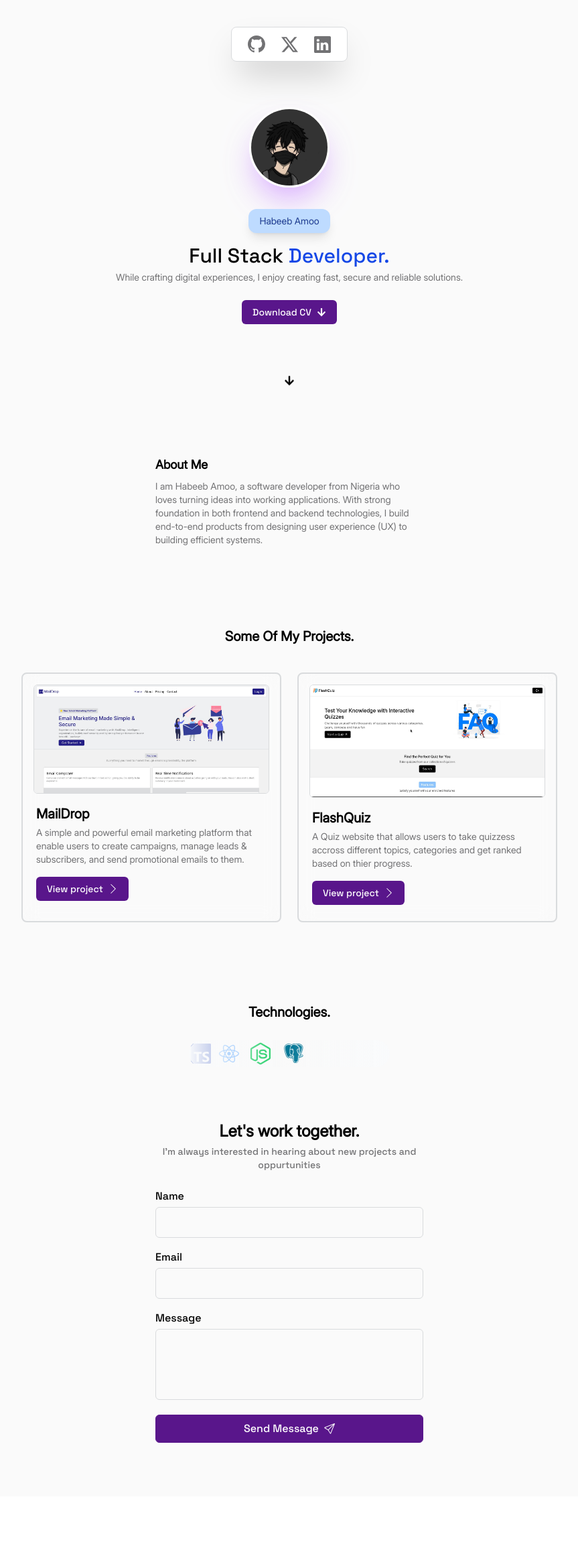
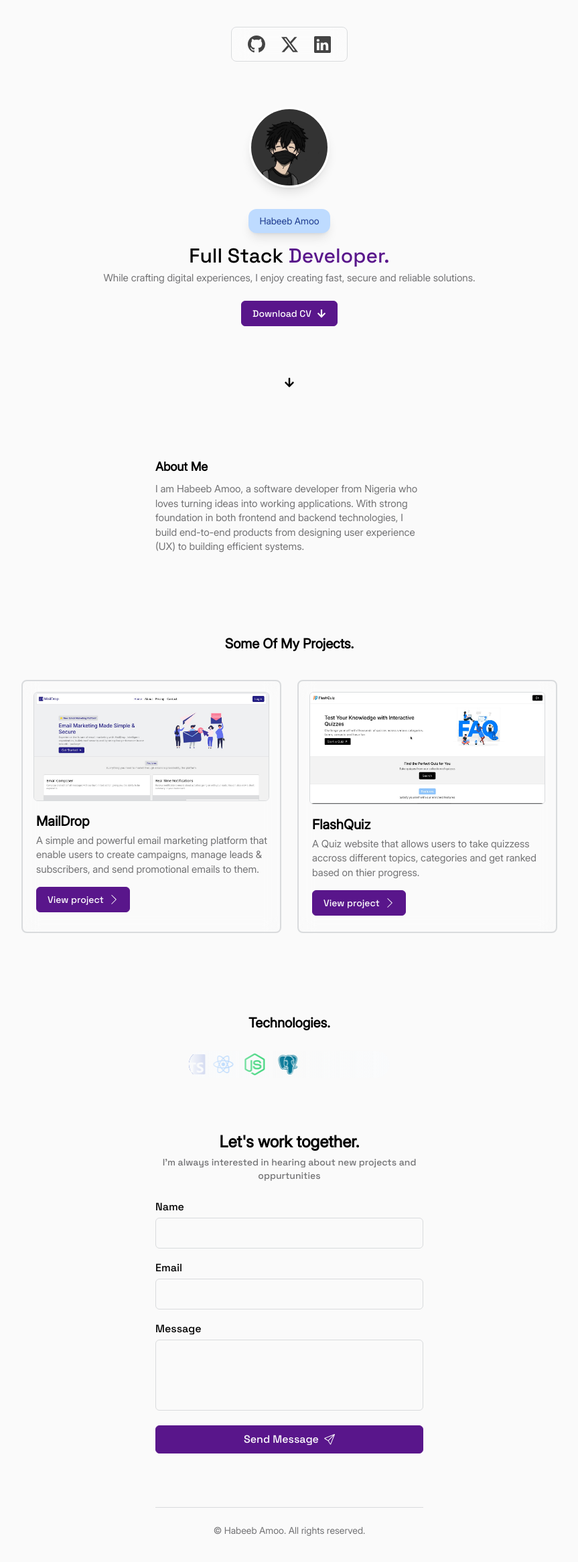
Before and after one commit to Habeebamoo/Portfolio, a React (Vite) app: page / in a window 1280 px wide. Shown: the top 2332 px of the page at 67% size, without its empty margins (208-1071 px from the left). Before the commit the page ends 2234 px from the top, so only its background shows below. Built offline with nearby package versions, Linux system fonts and the light colour scheme.

Commit message:
Updated paragraphs, hero section and added footer

```diff
--- a/src/components/Button.tsx
+++ b/src/components/Button.tsx
@@ -4,13 +4,14 @@ interface Props {
   icon?: any,
   color: string,
   activeColor?: string,
+  border?: string,
   action: () => void
 }
 
-const Button = ({ text, iconPosition, icon, color, activeColor, action }: Props) => {
+const Button = ({ text, iconPosition, icon, color, activeColor, action, border }: Props) => {
 
   return (
-    <button onClick={action} className={`${color} ${activeColor} text-white font-spaceG text-sm py-2 px-4 rounded-md flex-center gap-2 cursor-pointer`}>
+    <button onClick={action} className={`${color} ${activeColor} ${border} text-white font-spaceG text-sm py-2 px-4 rounded-md flex-center gap-2 cursor-pointer`}>
       {iconPosition === "left" && icon}
       {text}
       {iconPosition === "right" && icon}
--- /dev/null
+++ b/src/components/Footer.tsx
@@ -0,0 +1,10 @@
+const Footer = () => {
+  return (
+    <footer className="mt-20 pb-30 w-[90%] sm:w-[400px] mx-auto">
+      <hr className="text-mutedLg" />
+      <p className="mt-6 text-center font-inter text-sm text-muted">&copy; Habeeb Amoo. All rights reserved.</p>
+    </footer>
+  )
+}
+
+export default Footer
--- a/src/components/Header.tsx
+++ b/src/components/Header.tsx
@@ -14,8 +14,8 @@ const Header = () => {
   }
 
   return (
-    <header className="fixed z-10 top-0 left-0 right-0 p-10 flex-center">
-      <nav className="flex-center shadow-2xl gap-6 bg-white py-3 px-6 rounded-lg border-1 border-mutedLg text-muted">
+    <header className="fixed z-20 top-0 left-0 right-0 p-10 flex-center">
+      <nav className="flex-center gap-6 backdrop-blur-md bg-white/30 py-3 px-6 rounded-lg border-1 border-mutedLg text-[#444]">
         <div onClick={toGitHub}>
           <BsGithub size={26} />
         </div>
--- a/src/components/Hero.tsx
+++ b/src/components/Hero.tsx
@@ -9,21 +9,22 @@ const Hero = () => {
 
   return (
     <section className="flex-center flex-col pt-40">
-      <div className="h-30 w-30 rounded-full overflow-hidden shadow-2xl  shadow-purple-500/50 border-3 border-white" data-aos="slide-down">
+      <div className="h-30 w-30 rounded-full overflow-hidden shadow-lg border-3 border-white" data-aos="slide-down">
         <img src={avatar} className="h-full w-full object-cover" />
       </div>
       <div className="bg-blue-200 shadow-lg py-2 px-4 mt-8 rounded-xl" data-aos="zoom-in">
         <p className="text-sm font-inter text-blue-900">Habeeb Amoo</p>
       </div>
-      <h1 className="text-3xl font-spaceG mt-4 text-center" data-aos="zoom-in">Full Stack <span className="text-blue-700">Developer.</span></h1>
-      <p className="mt-1 text-center text-sm text-muted mb-6 font-inter w-[80%]" data-aos="zoom-in">While crafting digital experiences, I enjoy creating fast, secure and reliable solutions.</p>
+      <h1 className="text-3xl font-spaceG mt-4 text-center" data-aos="zoom-in">Full Stack <span className="text-purple-900">Developer.</span></h1>
+      <p className="mt-1 text-[15px] text-center text-sm text-muted mb-6 font-inter w-[80%]" data-aos="zoom-in">While crafting digital experiences, I enjoy creating fast, secure and reliable solutions.</p>
       <div data-aos="slide-up">
         <Button
           text="Download CV"
           iconPosition="right"
           icon={<FaArrowDown />}
           color="bg-purple-900"
-          activeColor="hover:bg-purple-800 active:bg-purple-800"
+          activeColor="active-btn"
+          border="purple-border"
           action={toCv}
         />
       </div>
--- a/src/components/Main.tsx
+++ b/src/components/Main.tsx
@@ -78,7 +78,7 @@ const Main = () => {
         {/* About me */}
         <div className="mt-25">
           <h1 className="font-inter text-lg font-bold">About Me</h1>
-          <p className="text-sm text-muted font-inter mt-2">
+          <p className="text-sm text-muted font-inter mt-2 text-[15px]">
             I am Habeeb Amoo, a software developer from Nigeria who loves turning ideas into working applications. With strong foundation in both frontend and backend technologies, I build end-to-end products from designing user experience (UX) to building efficient systems.
           </p>
         </div>
@@ -126,7 +126,7 @@ const Main = () => {
       </section>
 
       {/* Contact */}
-      <section className="mt-20 pb-20 w-[85%] md:w-[400px] mx-auto">
+      <section className="mt-20 w-[85%] md:w-[400px] mx-auto">
         <h1 className="font-inter font-bold text-2xl text-center">Let's work together.</h1>
         <p className="text-muted text-center font-spaceG text-sm mt-1">I'm always interested in hearing about new projects and oppurtunities</p>
         <form onSubmit={handleSubmit} className="mt-6">
--- a/src/components/ProjectDisplay.tsx
+++ b/src/components/ProjectDisplay.tsx
@@ -21,14 +21,15 @@ const ProjectDisplay = ({ img, title, description, location }: Props) => {
       <img src={img} className="rounded-md border-1 border-mutedLg" />
       <div className="pl-1 mb-2 mt-4">
         <h1 className="font-inter font-bold text-xl">{title}</h1>
-        <p className="mt-1 font-inter text-sm text-muted mb-4">{description}</p>
+        <p className="mt-1 text-[15px] font-inter text-sm text-muted mb-4">{description}</p>
         <Button
           text="View project"
           iconPosition="right"
           icon={<SlArrowRight />}
           action={toProject}
           color="bg-purple-900"
-          activeColor="hover:bg-purple-800 active:bg-purple-900"
+          activeColor="active-btn"
+          border="purple-border"
         />
       </div>
     </div>
--- a/src/index.css
+++ b/src/index.css
@@ -30,6 +30,18 @@
   @apply flex justify-around items-center;
 }
 
+@utility active-btn {
+  @apply hover:bg-transparent hover:text-purple-900 active:bg-transparent active:text-purple-900;
+}
+
+@utility purple-border {
+  @apply border-1 border-purple-900;
+}
+
+@utility gray-border {
+  @apply border-1 border-gray-500;
+}
+
 @keyframes scroll {
   0% {
     transform: translateX(100%);
--- a/src/layouts/ProjectLayout.tsx
+++ b/src/layouts/ProjectLayout.tsx
@@ -2,6 +2,7 @@ import { Outlet, useNavigate } from "react-router"
 import ScrollToTop from "../components/ScrollToTop"
 import Button from "../components/Button"
 import { BsArrowLeft } from "react-icons/bs"
+import Footer from "../components/Footer"
 
 const ProjectLayout = () => {
   const navigate = useNavigate()
@@ -15,15 +16,17 @@ const ProjectLayout = () => {
       <ScrollToTop />
       <div className="px-4 pt-10 mb-10">
         <Button
-          text="Back to Projects"
+          text="Back"
           iconPosition="left"
           icon={<BsArrowLeft />}
           action={toProjects}
           color="bg-purple-900"
-          activeColor="hover:bg-purple-800 active:bg-purple-800"
+          activeColor="active-btn"
+          border="purple-border"
         />
       </div>
       <Outlet />
+      <Footer />
     </main>
   )
 }
--- a/src/pages/Home.tsx
+++ b/src/pages/Home.tsx
@@ -1,3 +1,4 @@
+import Footer from "../components/Footer"
 import Header from "../components/Header"
 import Hero from "../components/Hero"
 import Main from "../components/Main"
@@ -10,6 +11,7 @@ const Home = () => {
       <Header />
       <Hero />
       <Main />
+      <Footer />
     </main>
   )
 }
--- a/src/pages/projects/Flashquiz.tsx
+++ b/src/pages/projects/Flashquiz.tsx
@@ -37,7 +37,8 @@ const Flashquiz = () => {
           iconPosition="right"
           icon={<BiLink />}
           color="bg-purple-900"
-          activeColor="hover:bg-purple-800 active:bg-purple-800"
+          activeColor="active-btn"
+          border="purple-border"
           action={toLive}
         />
         <Button
@@ -46,21 +47,22 @@ const Flashquiz = () => {
           icon={<BsGithub />}
           color="bg-gray-500"
           activeColor="hover:bg-gray-700 active:bg-gray-700"
+          border="gray-border"
           action={toCode}
         />
       </div>
 
       <div className="mt-10 mb-20 grid grid-cols-1 gap-6 sm:grid-cols-2 lg:grid-cols-4">
-        <div className="p-3 bg-white border-2 border-mutedLg rounded-lg shadow-lg shadow-gray-300">
+        <div className="p-4 bg-white/30 backdrop-blur-lg border-2 border-mutedLg rounded-lg">
           <img src={img1} className="rounded-md border-1 border-mutedLg" />
         </div>
-        <div className="p-3 bg-white border-2 border-mutedLg rounded-lg shadow-lg shadow-gray-300">
+        <div className="p-4 bg-white/30 backdrop-blur-md border-2 border-mutedLg rounded-lg">
           <img src={img2} className="rounded-md border-1 border-mutedLg" />
         </div>
-        <div className="p-3 bg-white border-2 border-mutedLg rounded-lg shadow-lg shadow-gray-300">
+        <div className="p-4 bg-white/30 backdrop-blur-md border-2 border-mutedLg rounded-lg">
           <img src={img3} className="rounded-md border-1 border-mutedLg" />
         </div>
-        <div className="p-3 bg-white border-2 border-mutedLg rounded-lg shadow-lg shadow-gray-300">
+        <div className="p-4 bg-white/30 backdrop-blur-md border-2 border-mutedLg rounded-lg">
           <img src={img4} className="rounded-md border-1 border-mutedLg" />
         </div>
       </div>
--- a/src/pages/projects/MailDrop.tsx
+++ b/src/pages/projects/MailDrop.tsx
@@ -37,7 +37,8 @@ const MailDrop = () => {
           iconPosition="right"
           icon={<BiLink />}
           color="bg-purple-900"
-          activeColor="hover:bg-purple-800 active:bg-purple-800"
+          activeColor="active-btn"
+          border="purple-border"
           action={toLive}
         />
         <Button
@@ -46,21 +47,22 @@ const MailDrop = () => {
           icon={<BsGithub />}
           color="bg-gray-500"
           activeColor="hover:bg-gray-700 active:bg-gray-700"
+          border="gray-border"
           action={toCode}
         />
       </div>
 
       <div className="mt-10 mb-20 grid grid-cols-1 gap-6 sm:grid-cols-2 lg:grid-cols-4">
-        <div className="p-3 bg-white border-2 border-mutedLg rounded-lg shadow-lg shadow-gray-300">
+        <div className="p-4 bg-white/30 backdrop-blur-md border-2 border-mutedLg rounded-lg">
           <img src={img1} className="rounded-md border-1 border-mutedLg" />
         </div>
-        <div className="p-3 bg-white border-2 border-mutedLg rounded-lg shadow-lg shadow-gray-300">
+        <div className="p-4 bg-white/30 backdrop-blur-md border-2 border-mutedLg rounded-lg">
           <img src={img2} className="rounded-md border-1 border-mutedLg" />
         </div>
-        <div className="p-3 bg-white border-2 border-mutedLg rounded-lg shadow-lg shadow-gray-300">
+        <div className="p-4 bg-white/30 backdrop-blur-md border-2 border-mutedLg rounded-lg">
           <img src={img3} className="rounded-md border-1 border-mutedLg" />
         </div>
-        <div className="p-3 bg-white border-2 border-mutedLg rounded-lg shadow-lg shadow-gray-300">
+        <div className="p-4 bg-white/30 backdrop-blur-md border-2 border-mutedLg rounded-lg">
           <img src={img4} className="rounded-md border-1 border-mutedLg" />
         </div>
       </div>
```
